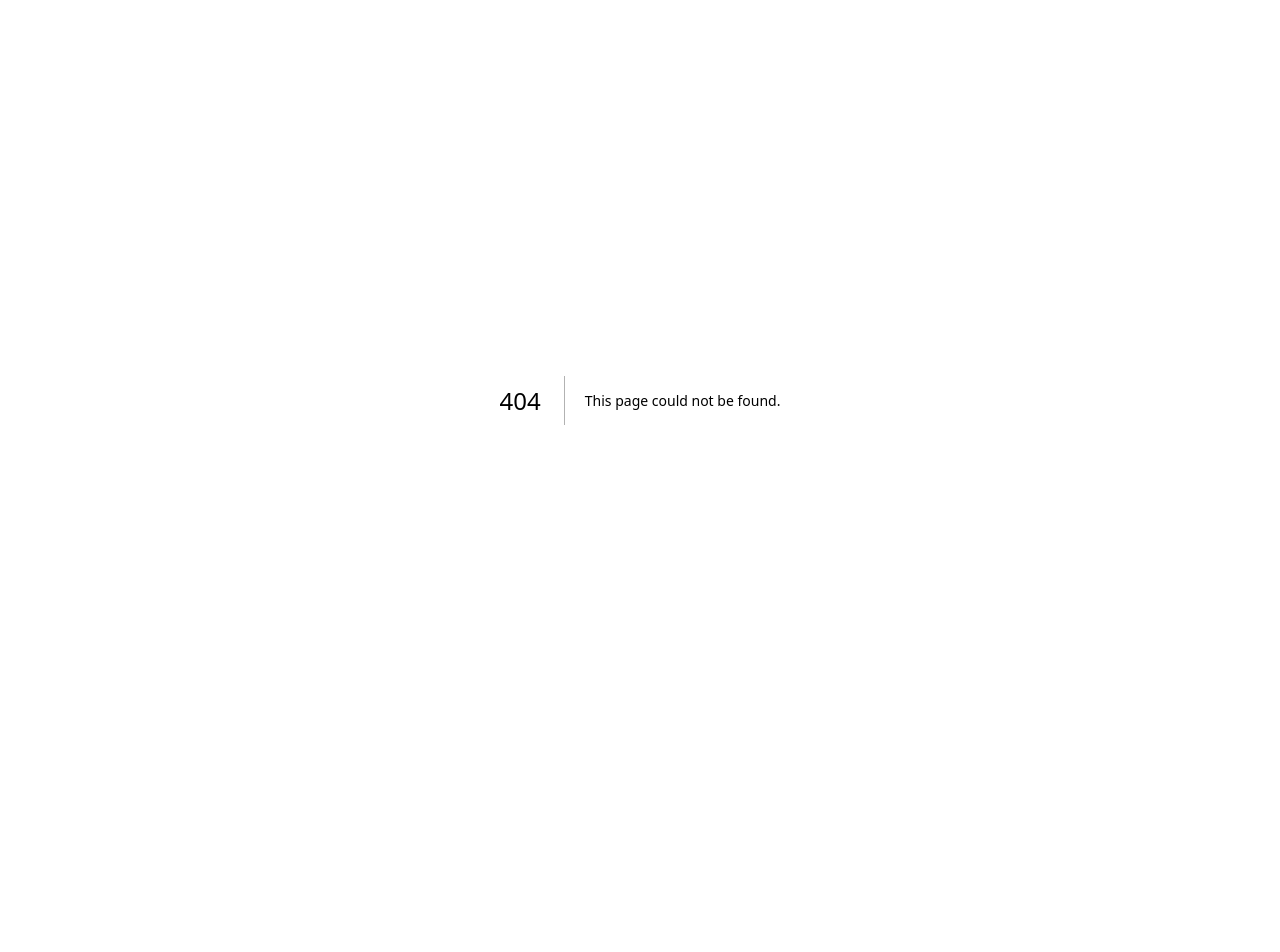
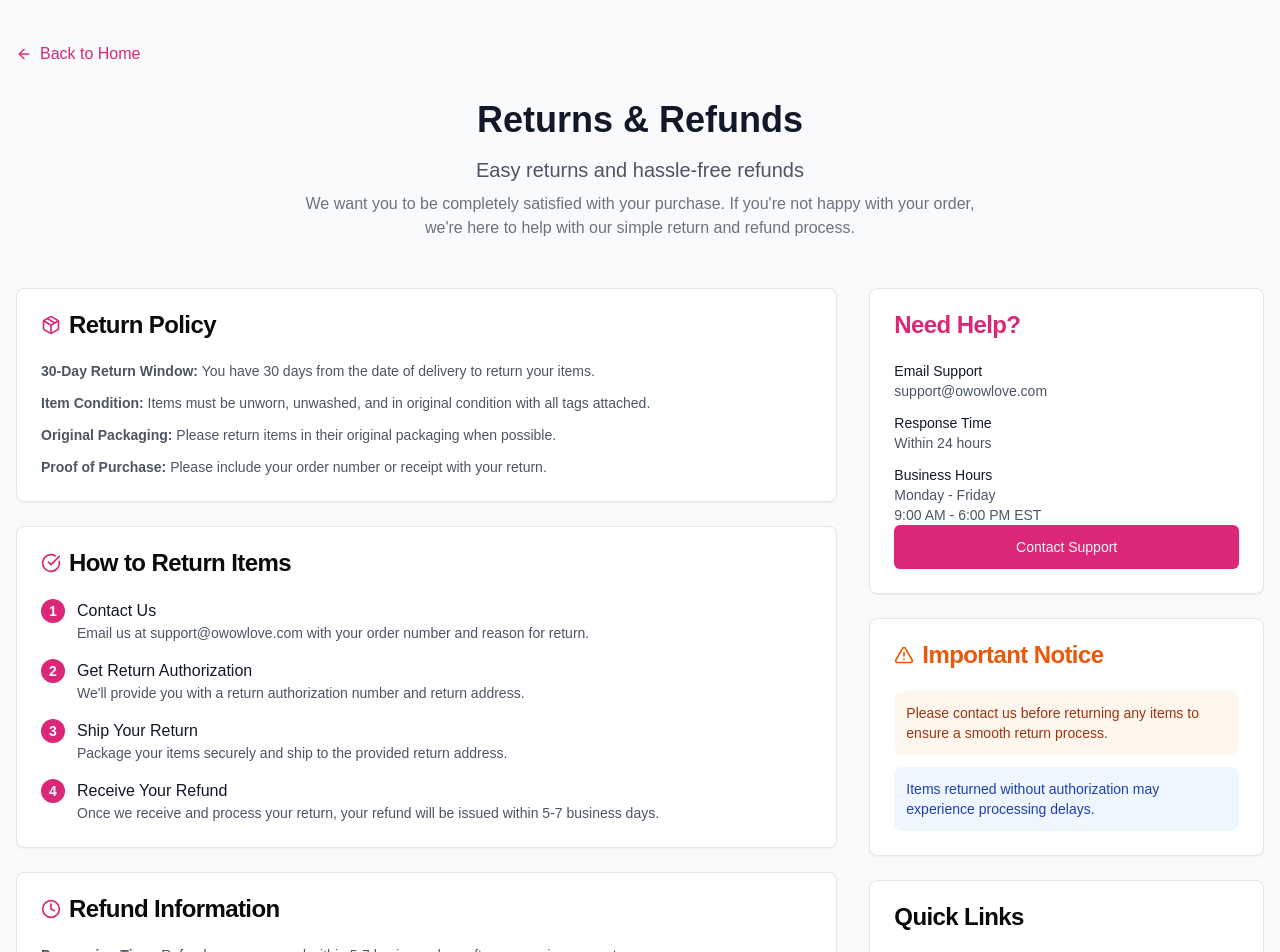
Before and after one commit to czm6668881/owowlove-website, a Next.js app: page /en/returns in a window 1280 px wide. Before the commit this address had no page. Shown: the top 952 px of the page. Before the commit the page ends 800 px from the top, so only its background shows below. Built offline with nearby package versions, Linux system fonts and the light colour scheme; no server answers.

Commit message:
Restore Returns & Refunds link to original path and create returns page

```diff
--- /dev/null
+++ b/app/[lang]/returns/page.tsx
@@ -0,0 +1,223 @@
+'use client'
+
+import Link from 'next/link'
+import { Button } from '@/components/ui/button'
+import { Card, CardContent, CardHeader, CardTitle } from '@/components/ui/card'
+import { ArrowLeft, Package, Clock, AlertTriangle, CheckCircle } from 'lucide-react'
+
+export default function ReturnsPage() {
+  return (
+    <div className="min-h-screen bg-gray-50">
+      <div className="container mx-auto px-4 py-8">
+        {/* Back Navigation */}
+        <div className="mb-6">
+          <Link
+            href="/en"
+            className="inline-flex items-center text-pink-600 hover:text-pink-700 transition-colors"
+          >
+            <ArrowLeft className="w-4 h-4 mr-2" />
+            Back to Home
+          </Link>
+        </div>
+
+        {/* Page Header */}
+        <div className="text-center mb-12">
+          <h1 className="text-4xl font-bold text-gray-900 mb-4">Returns & Refunds</h1>
+          <p className="text-xl text-gray-600 mb-2">Easy returns and hassle-free refunds</p>
+          <p className="text-gray-500 max-w-2xl mx-auto">
+            We want you to be completely satisfied with your purchase. If you're not happy with your order,
+            we're here to help with our simple return and refund process.
+          </p>
+        </div>
+
+        <div className="grid grid-cols-1 lg:grid-cols-3 gap-8">
+          {/* Main Content */}
+          <div className="lg:col-span-2 space-y-6">
+            {/* Return Policy */}
+            <Card>
+              <CardHeader>
+                <CardTitle className="flex items-center">
+                  <Package className="w-5 h-5 mr-2 text-pink-600" />
+                  Return Policy
+                </CardTitle>
+              </CardHeader>
+              <CardContent className="space-y-4">
+                <div className="space-y-3 text-sm text-gray-600">
+                  <p>
+                    <strong>30-Day Return Window:</strong> You have 30 days from the date of delivery to return your items.
+                  </p>
+                  <p>
+                    <strong>Item Condition:</strong> Items must be unworn, unwashed, and in original condition with all tags attached.
+                  </p>
+                  <p>
+                    <strong>Original Packaging:</strong> Please return items in their original packaging when possible.
+                  </p>
+                  <p>
+                    <strong>Proof of Purchase:</strong> Please include your order number or receipt with your return.
+                  </p>
+                </div>
+              </CardContent>
+            </Card>
+
+            {/* How to Return */}
+            <Card>
+              <CardHeader>
+                <CardTitle className="flex items-center">
+                  <CheckCircle className="w-5 h-5 mr-2 text-pink-600" />
+                  How to Return Items
+                </CardTitle>
+              </CardHeader>
+              <CardContent className="space-y-4">
+                <div className="space-y-4">
+                  <div className="flex items-start space-x-3">
+                    <div className="flex-shrink-0 w-6 h-6 bg-pink-600 text-white rounded-full flex items-center justify-center text-sm font-bold">
+                      1
+                    </div>
+                    <div>
+                      <h4 className="font-medium text-gray-900">Contact Us</h4>
+                      <p className="text-sm text-gray-600">
+                        Email us at support@owowlove.com with your order number and reason for return.
+                      </p>
+                    </div>
+                  </div>
+                  <div className="flex items-start space-x-3">
+                    <div className="flex-shrink-0 w-6 h-6 bg-pink-600 text-white rounded-full flex items-center justify-center text-sm font-bold">
+                      2
+                    </div>
+                    <div>
+                      <h4 className="font-medium text-gray-900">Get Return Authorization</h4>
+                      <p className="text-sm text-gray-600">
+                        We'll provide you with a return authorization number and return address.
+                      </p>
+                    </div>
+                  </div>
+                  <div className="flex items-start space-x-3">
+                    <div className="flex-shrink-0 w-6 h-6 bg-pink-600 text-white rounded-full flex items-center justify-center text-sm font-bold">
+                      3
+                    </div>
+                    <div>
+                      <h4 className="font-medium text-gray-900">Ship Your Return</h4>
+                      <p className="text-sm text-gray-600">
+                        Package your items securely and ship to the provided return address.
+                      </p>
+                    </div>
+                  </div>
+                  <div className="flex items-start space-x-3">
+                    <div className="flex-shrink-0 w-6 h-6 bg-pink-600 text-white rounded-full flex items-center justify-center text-sm font-bold">
+                      4
+                    </div>
+                    <div>
+                      <h4 className="font-medium text-gray-900">Receive Your Refund</h4>
+                      <p className="text-sm text-gray-600">
+                        Once we receive and process your return, your refund will be issued within 5-7 business days.
+                      </p>
+                    </div>
+                  </div>
+                </div>
+              </CardContent>
+            </Card>
+
+            {/* Refund Information */}
+            <Card>
+              <CardHeader>
+                <CardTitle className="flex items-center">
+                  <Clock className="w-5 h-5 mr-2 text-pink-600" />
+                  Refund Information
+                </CardTitle>
+              </CardHeader>
+              <CardContent className="space-y-4">
+                <div className="space-y-3 text-sm text-gray-600">
+                  <p>
+                    <strong>Processing Time:</strong> Refunds are processed within 5-7 business days after we receive your return.
+                  </p>
+                  <p>
+                    <strong>Refund Method:</strong> Refunds will be issued to the original payment method used for the purchase.
+                  </p>
+                  <p>
+                    <strong>Shipping Costs:</strong> Original shipping costs are non-refundable unless the return is due to our error.
+                  </p>
+                  <p>
+                    <strong>Return Shipping:</strong> Customers are responsible for return shipping costs unless the item was defective or incorrect.
+                  </p>
+                </div>
+              </CardContent>
+            </Card>
+          </div>
+
+          {/* Sidebar Information */}
+          <div className="space-y-6">
+            {/* Contact Information */}
+            <Card>
+              <CardHeader>
+                <CardTitle className="text-pink-600">Need Help?</CardTitle>
+              </CardHeader>
+              <CardContent className="space-y-4">
+                <div className="space-y-3 text-sm">
+                  <div>
+                    <p className="font-medium text-gray-900">Email Support</p>
+                    <p className="text-gray-600">support@owowlove.com</p>
+                  </div>
+                  <div>
+                    <p className="font-medium text-gray-900">Response Time</p>
+                    <p className="text-gray-600">Within 24 hours</p>
+                  </div>
+                  <div>
+                    <p className="font-medium text-gray-900">Business Hours</p>
+                    <p className="text-gray-600">Monday - Friday<br />9:00 AM - 6:00 PM EST</p>
+                  </div>
+                </div>
+                <Link href="/en/contact">
+                  <Button className="w-full bg-pink-600 hover:bg-pink-700">
+                    Contact Support
+                  </Button>
+                </Link>
+              </CardContent>
+            </Card>
+
+            {/* Important Notice */}
+            <Card>
+              <CardHeader>
+                <CardTitle className="flex items-center text-orange-600">
+                  <AlertTriangle className="w-5 h-5 mr-2" />
+                  Important Notice
+                </CardTitle>
+              </CardHeader>
+              <CardContent>
+                <div className="space-y-3 text-sm">
+                  <div className="bg-orange-50 p-3 rounded-lg">
+                    <p className="text-orange-800 font-medium">
+                      Please contact us before returning any items to ensure a smooth return process.
+                    </p>
+                  </div>
+                  <div className="bg-blue-50 p-3 rounded-lg">
+                    <p className="text-blue-800 font-medium">
+                      Items returned without authorization may experience processing delays.
+                    </p>
+                  </div>
+                </div>
+              </CardContent>
+            </Card>
+
+            {/* Quick Links */}
+            <Card>
+              <CardHeader>
+                <CardTitle>Quick Links</CardTitle>
+              </CardHeader>
+              <CardContent className="space-y-2">
+                <Link href="/en/shipping-info" className="block text-sm text-pink-600 hover:text-pink-700">
+                  Shipping Information
+                </Link>
+                <Link href="/en/contact" className="block text-sm text-pink-600 hover:text-pink-700">
+                  Contact Us
+                </Link>
+                <Link href="/en/track-order" className="block text-sm text-pink-600 hover:text-pink-700">
+                  Track Your Order
+                </Link>
+              </CardContent>
+            </Card>
+          </div>
+        </div>
+      </div>
+    </div>
+  )
+}
--- a/components/footer.tsx
+++ b/components/footer.tsx
@@ -49,7 +49,7 @@ export default function Footer() {
                 </Link>
               </li>
               <li>
-                <Link href="/en/contact" className="text-gray-300 hover:text-pink-400 transition-colors">
+                <Link href="/en/returns" className="text-gray-300 hover:text-pink-400 transition-colors">
                   Returns & Refunds
                 </Link>
               </li>
```
